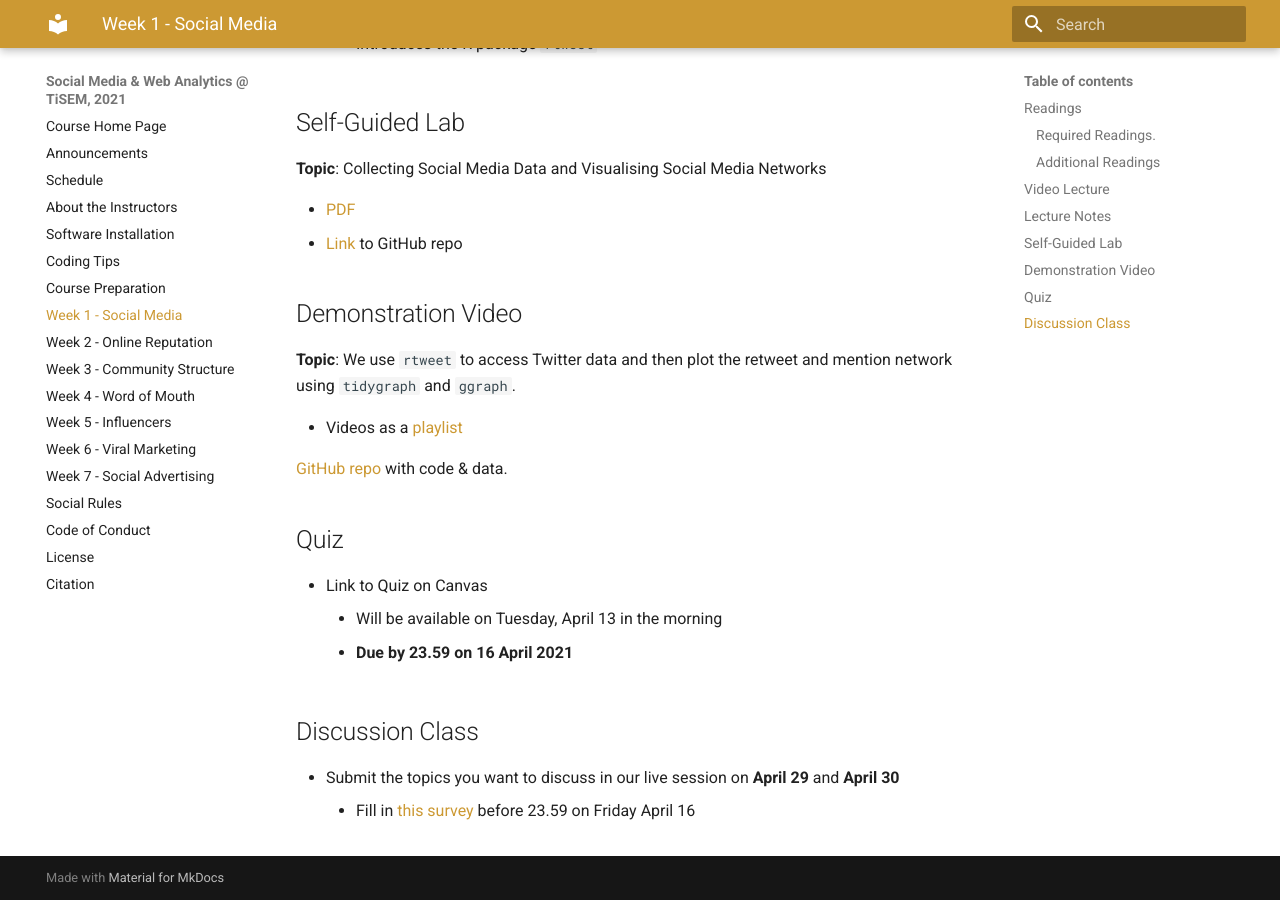
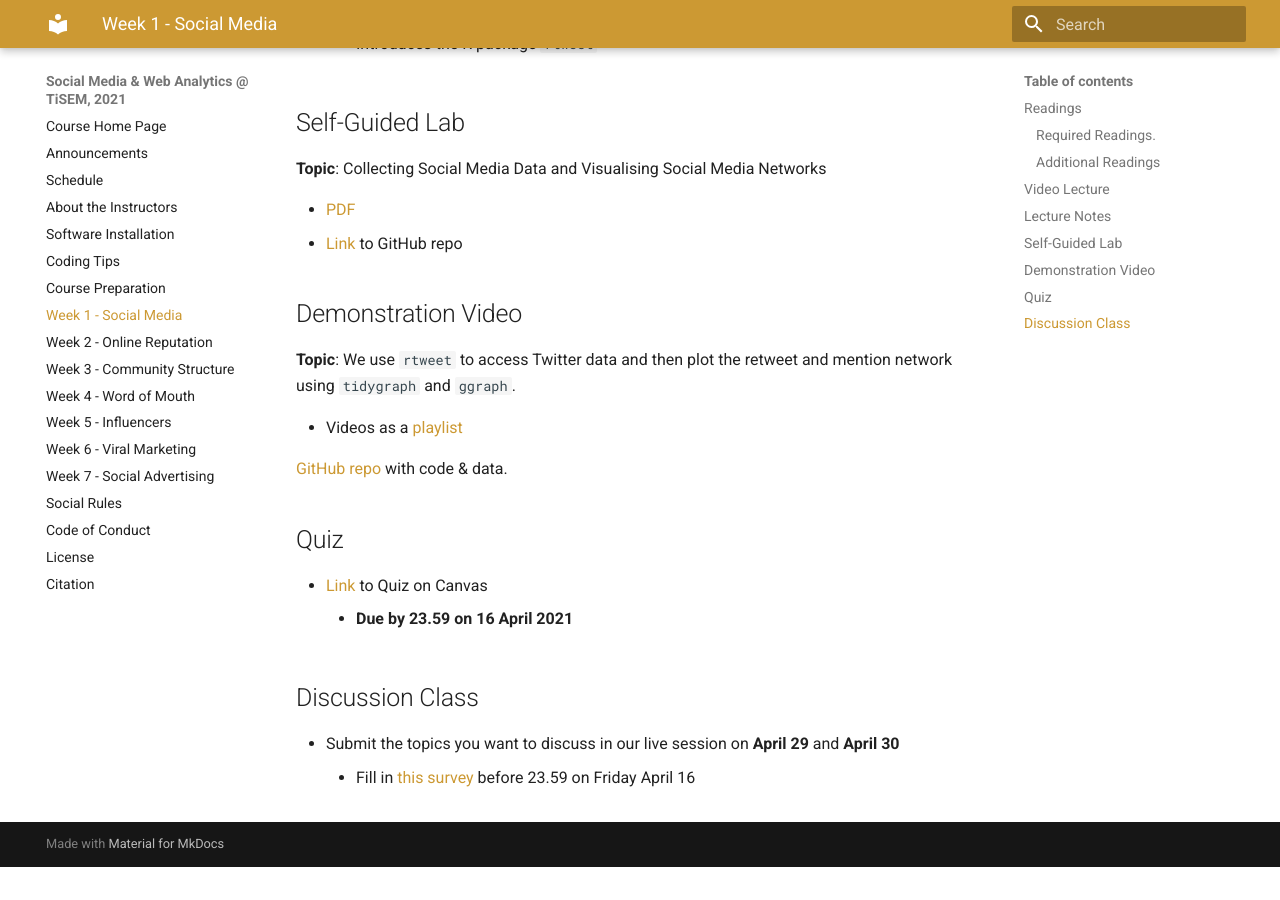
Before and after one commit to tisem-digital-marketing/2021-smwa, an MkDocs documentation site: the page built from docs/week_01.md, in a window 1280 px wide and 900 px high, scrolled down 1187 px. Built offline with MkDocs 1.6.1 and Material for MkDocs 9.7.7, drawn with Linux system fonts in a browser that asks for light colours; old or Windows-style settings are respelled for this version of MkDocs; after the commit the page ends 2054 px from its top, so only the background shows below that.

Commit message:
quiz link for week 1

```diff
--- a/docs/week_01.md
+++ b/docs/week_01.md
@@ -55,8 +55,7 @@ These notes provide the background reading to work through the self-guided tutor
 
 ## Quiz
 
-* Link to Quiz on Canvas
-    * Will be available on Tuesday, April 13 in the morning
+* [Link][quiz-01] to Quiz on Canvas
     * **Due by 23.59 on 16 April 2021**
 
 ## Discussion Class
```
Also changed, not shown: other parts of docs/week_01.md (+1 -0 lines).
